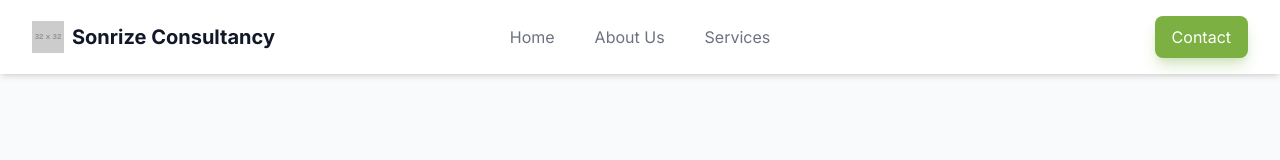
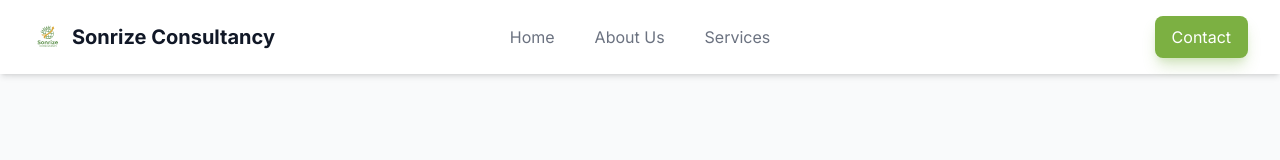
Before and after one commit to Joey05010/Sonrize, a plain HTML site: page index.html in a window 1280 px wide. Shown: the top 160 px of the page. Drawn offline with nearby package versions, Linux system fonts and the light colour scheme; placeholder pictures from the web are drawn by us.

Commit message:
Update index.html

```diff
--- a/index.html
+++ b/index.html
@@ -1,6 +1,7 @@
 <!DOCTYPE html>
 <html lang="en">
 <head>
+    <link rel="icon" type="image/png" href="assets/sonrize.svg">
     <meta charset="UTF-8">
     <meta name="viewport" content="width=device-width, initial-scale=1.0">
     <title>Sonrize Consultancy | International Job Placement</title>
@@ -43,7 +44,7 @@
             <div class="flex justify-between items-center py-4 md:justify-start md:space-x-10">
                 <div class="flex justify-start lg:w-0 lg:flex-1">
                     <a href="#" class="flex items-center space-x-2">
-                        <img src="./assets/logo.svg"
+                        <img src="assets/sonrize.svg"
                              alt="Global Compass Logo"
                              class="h-8 w-auto text-brand-green"
                              onerror="this.onerror=null; this.src='https://placehold.co/32x32/7CB042/FFFFFF?text=GC';"
```
